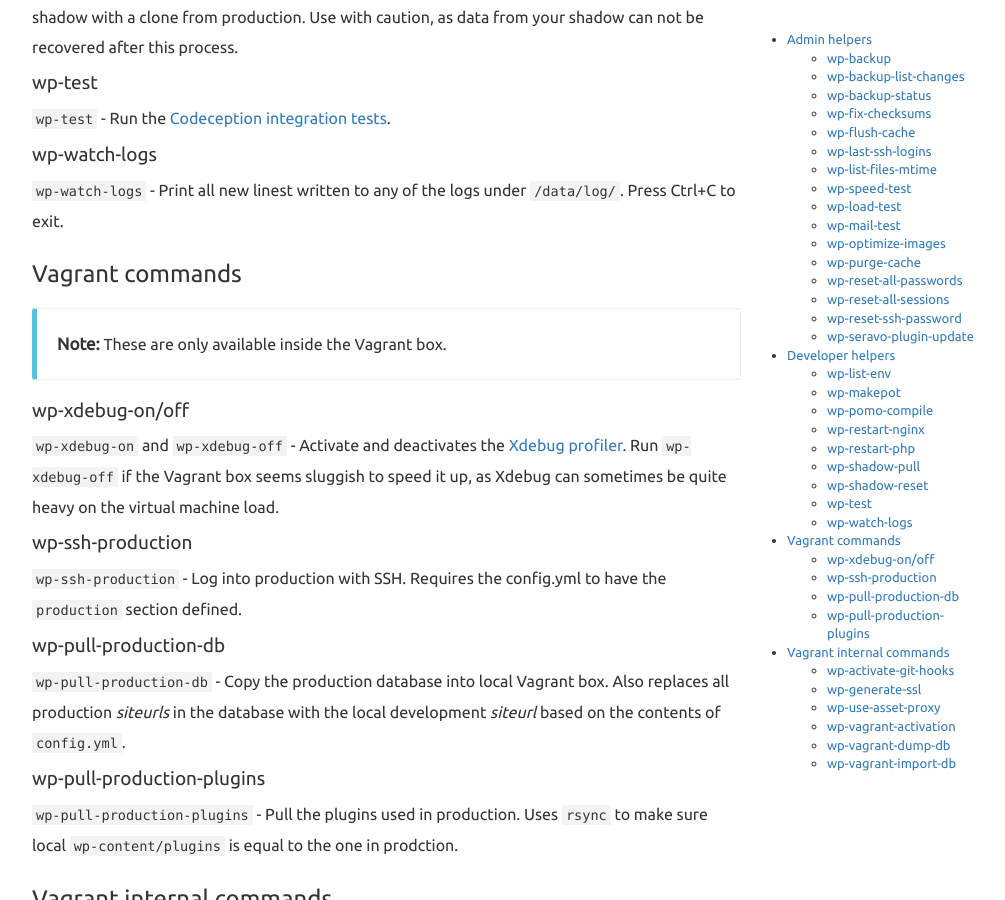
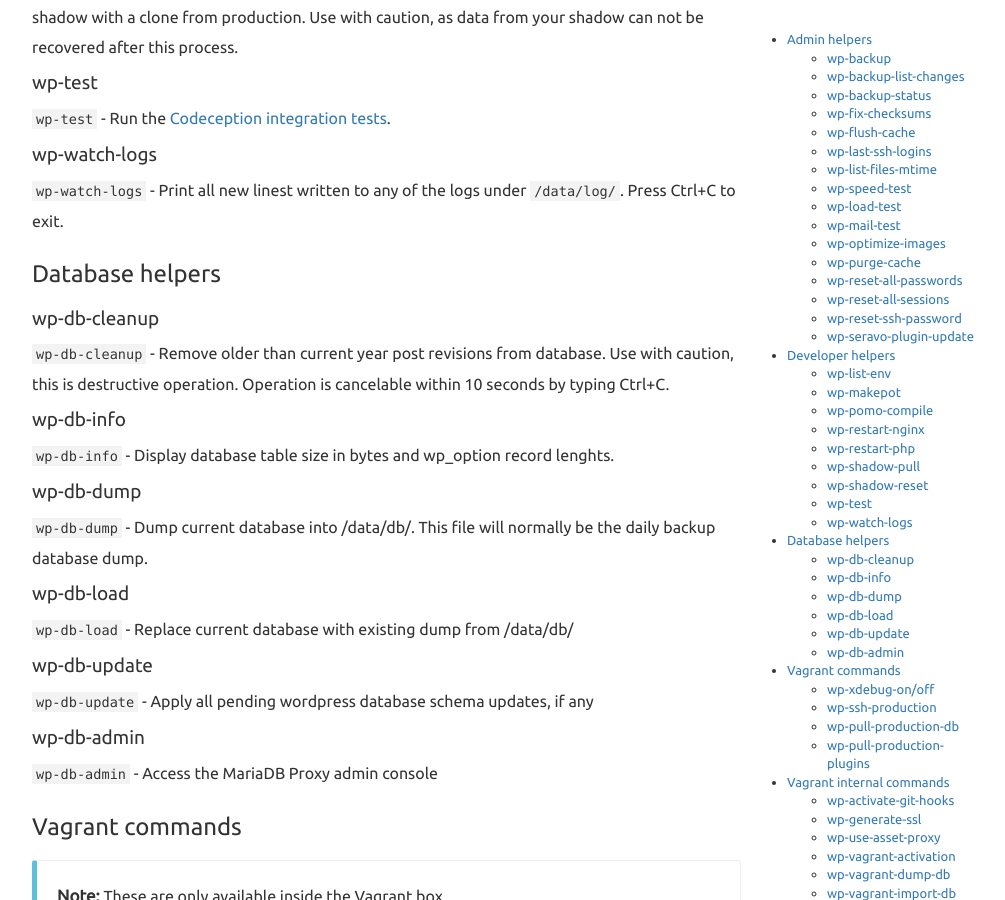
Before and after one commit to Seravo/docs, a Jekyll site: the page built from _posts/2015-10-13-available-commands.md, in a window 1280 px wide and 900 px high, scrolled down 3247 px. Shown: the whole window, without its empty margins (233-1238 px from the left). Built offline with Jekyll 4.4.1, drawn with Linux system fonts in a browser that asks for light colours; nearby versions of some CDN libraries.

Commit message:
Add wp-db-* command docs

```diff
--- a/_posts/2015-10-13-available-commands.md
+++ b/_posts/2015-10-13-available-commands.md
@@ -96,6 +96,27 @@ Vagrant box contains plenty of helpers for developing your site and migrating da
 `wp-watch-logs` - Print all new linest written to any of the logs under `/data/log/`. Press Ctrl+C to exit.
 
 
+### Database helpers
+
+#### wp-db-cleanup
+`wp-db-cleanup` - Remove older than current year post revisions from database. Use with caution, this is destructive operation. Operation is cancelable within 10 seconds by typing Ctrl+C.
+
+#### wp-db-info
+`wp-db-info` - Display database table size in bytes and wp_option record lenghts.
+
+#### wp-db-dump
+`wp-db-dump` - Dump current database into /data/db/. This file will normally be the daily backup database dump.
+
+#### wp-db-load
+`wp-db-load` - Replace current database with existing dump from /data/db/
+
+#### wp-db-update
+`wp-db-update` - Apply all pending wordpress database schema updates, if any
+
+#### wp-db-admin
+`wp-db-admin` - Access the MariaDB Proxy admin console
+
+
 ### Vagrant commands
 
 > **Note:** These are only available inside the Vagrant box.
```
